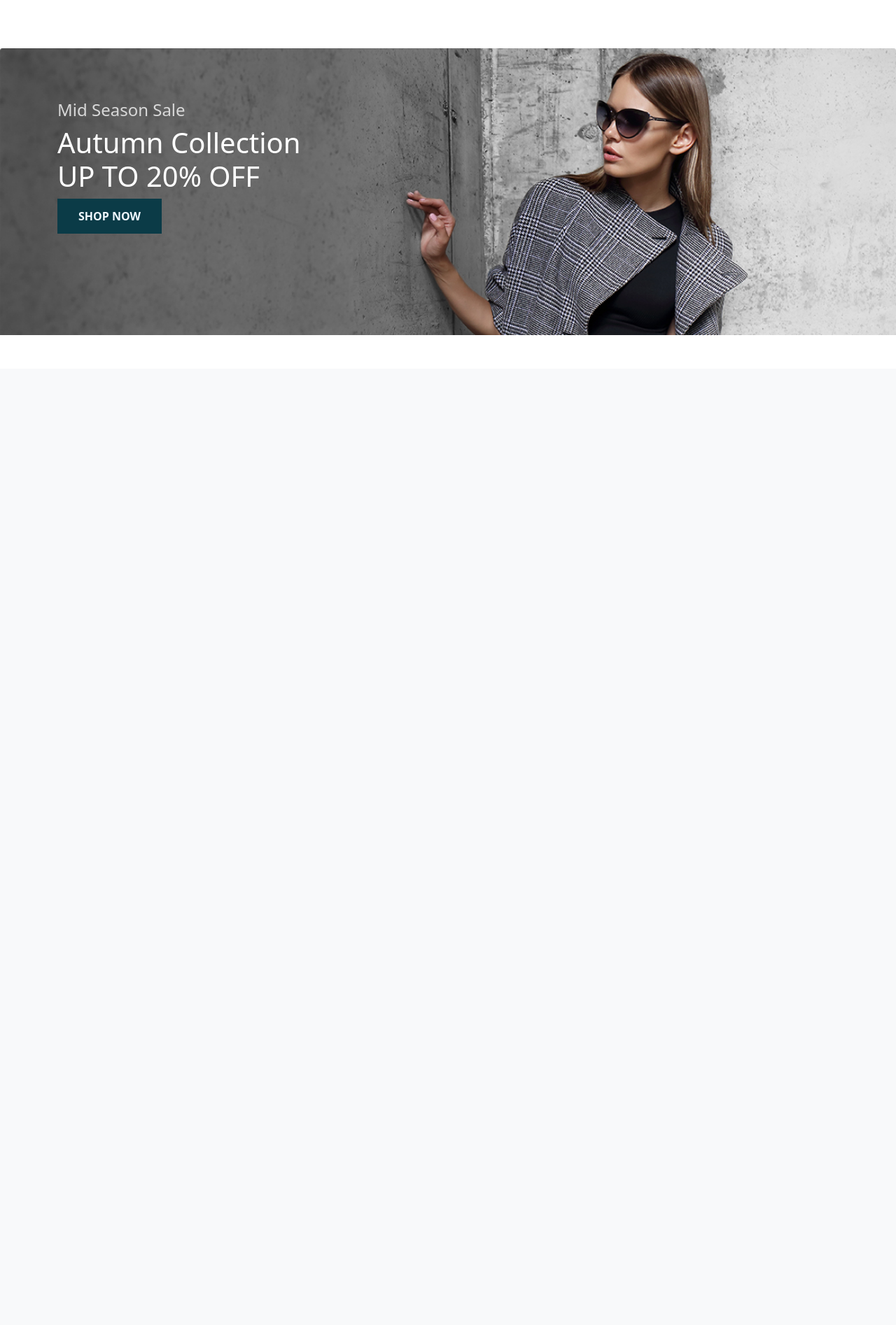
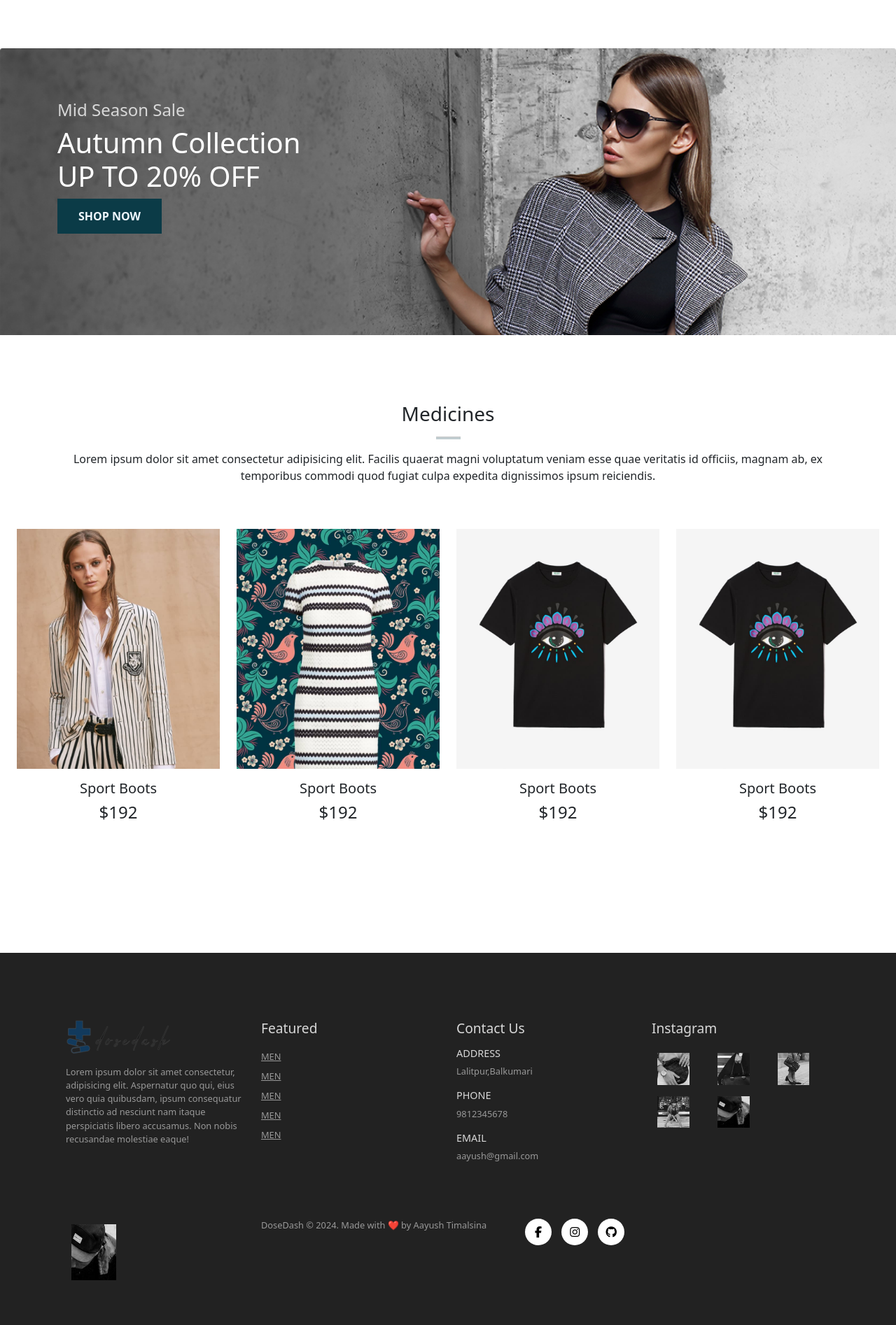
Before and after one commit to SshAayush/DoseDash, a Django app: page / in a window 1280 px wide. Shown: the part 2095-3989 px from the top of the page at 70% size. Before the commit the page ends 2574 px from the top, so only its background shows below. Run offline with Django 5.2, Linux system fonts and the light colour scheme.

Commit message:
Added footer

```diff
--- a/static/css/landingPage.css
+++ b/static/css/landingPage.css
@@ -207,3 +207,53 @@
 #banner button{
   background-color: #0b3b47;
 }
+
+footer{
+  background-color: #222;
+}
+
+footer h5{
+  color: #d8d8d8;
+  font-size: 1.2rem;
+}
+
+footer h6{
+  color: #d8d8d8;
+  font-size: 0.9rem;
+}
+
+footer li{
+  padding-bottom: 4px;
+}
+
+footer li a{
+  font-size: 0.8rem;
+  color: #999;
+}
+
+footer li a:hover{
+  color: #d8d8d8;
+}
+
+footer p{
+  color: #999;
+  font-size: 0.8rem;
+}
+
+footer .copyright a{
+  color: black;
+  width: 38px;
+  height: 38px;
+  background-color: #fff;
+  display: inline-block;
+  text-align: center;
+  line-height: 38px;
+  border-radius: 50%;
+  transition: 0.3s ease;
+  margin: 0 5px;
+}
+
+footer .copyright a:hover{
+  color: white;
+  background-color: #0b3b47;
+}
--- a/static/css/navbar.css
+++ b/static/css/navbar.css
@@ -9,6 +9,7 @@
   left: 0;
   width: 100vw;
   display: flex;
+  box-shadow: 0 5px 10px rgba(0,0,0,0.1);
 }
 
 .navbar-light .navbar-nav .nav-link{
--- a/templates/landingpage.html
+++ b/templates/landingpage.html
@@ -19,7 +19,7 @@
 </head>
 <body>
     <!-- Nav -->
-        <nav class="navbar navbar-expand-lg bg-body-tertiary navbar-light py-3 fixed-top">
+        <nav class="navbar navbar-expand-lg bg-body-tertiary navbar-light bg-white py-3 fixed-top">
             <div class="container">
               <img src = "{% static "image/logo.png" %}" alt = 'logo'>
               <button class="navbar-toggler" type="button" data-bs-toggle="collapse" data-bs-target="#navbarSupportedContent" aria-controls="navbarSupportedContent" aria-expanded="false" aria-label="Toggle navigation">
@@ -98,28 +98,28 @@
             <img class="img-fluid mb-3" src="{% static 'image/featured/1.jpg' %}" alt="">
             <h5 class="p-name">Sport Boots</h5>
             <h4 class="p-price">$192</h4>
-            <button class="buy-btn">But Now</button>
+            <button class="buy-btn">Buy Now</button>
           </div>
 
           <div class="product text-center col-lg-3 col-md-4 col-12">
             <img class="img-fluid mb-3" src="{% static 'image/featured/2.jpg' %}" alt="">
             <h5 class="p-name">Sport Boots</h5>
             <h4 class="p-price">$192</h4>
-            <button class="buy-btn">But Now</button>
+            <button class="buy-btn">Buy Now</button>
           </div>
 
           <div class="product text-center col-lg-3 col-md-4 col-12">
             <img class="img-fluid mb-3" src="{% static 'image/featured/3.jpg' %}" alt="">
             <h5 class="p-name">Sport Boots</h5>
             <h4 class="p-price">$192</h4>
-            <button class="buy-btn">But Now</button>
+            <button class="buy-btn">Buy Now</button>
           </div>
 
           <div class="product text-center col-lg-3 col-md-4 col-12">
             <img class="img-fluid mb-3" src="{% static 'image/featured/4.jpg' %}" alt="">
             <h5 class="p-name">Sport Boots</h5>
             <h4 class="p-price">$192</h4>
-            <button class="buy-btn">But Now</button>
+            <button class="buy-btn">Buy Now</button>
           </div>
         </div>
       </section>
@@ -131,28 +131,109 @@
           <button class="text-uppercase">Shop Now</button>
         </div>
       </section>
-    <!-- <footer>
-        <div class="footer-content">
-            <div class="footer-logo">
-                <a href="#">Your Logo</a>
+
+      <section id="Medicines" class="my-5 pb-5">
+        <div class="container text-center mt-5 py-5">
+          <h3>Medicines</h3>
+          <hr class="mx-auto">
+          <p>Lorem ipsum dolor sit amet consectetur adipisicing elit. Facilis quaerat magni voluptatum veniam esse quae veritatis id officiis, magnam ab, ex temporibus commodi quod fugiat culpa expedita dignissimos ipsum reiciendis.</p>
+        </div>
+        <div class="row mx-auto container-fluid">
+          <div class="product text-center col-lg-3 col-md-4 col-12">
+            <img class="img-fluid mb-3" src="{% static 'image/medicine/1.jpg' %}" alt="">
+            <h5 class="p-name">Sport Boots</h5>
+            <h4 class="p-price">$192</h4>
+            <button class="buy-btn">Buy Now</button>
+          </div>
+
+          <div class="product text-center col-lg-3 col-md-4 col-12">
+            <img class="img-fluid mb-3" src="{% static 'image/medicine/2.jpg' %}" alt="">
+            <h5 class="p-name">Sport Boots</h5>
+            <h4 class="p-price">$192</h4>
+            <button class="buy-btn">Buy Now</button>
+          </div>
+
+          <div class="product text-center col-lg-3 col-md-4 col-12">
+            <img class="img-fluid mb-3" src="{% static 'image/medicine/3.jpg' %}" alt="">
+            <h5 class="p-name">Sport Boots</h5>
+            <h4 class="p-price">$192</h4>
+            <button class="buy-btn">Buy Now</button>
+          </div>
+
+          <div class="product text-center col-lg-3 col-md-4 col-12">
+            <img class="img-fluid mb-3" src="{% static 'image/medicine/3.jpg' %}" alt="">
+            <h5 class="p-name">Sport Boots</h5>
+            <h4 class="p-price">$192</h4>
+            <button class="buy-btn">Buy Now</button>
+          </div>
+        </div>
+      </section>
+
+      <footer class="mt-5 py-5">
+        <div class="row container mx-auto pt-5">
+          <div class="footer-one col-lg-3 col-md-6 col-12">
+            <img src="{% static 'image/logo.png' %}" alt="logo">
+            <p class="pt-3">Lorem ipsum dolor sit amet consectetur, adipisicing elit. Aspernatur quo qui, eius vero quia quibusdam, ipsum consequatur distinctio ad nesciunt nam itaque perspiciatis libero accusamus. Non nobis recusandae molestiae eaque!</p>
+          </div>
+
+          <div class="footer-one col-lg-3 col-md-6 col-12 mb-3">
+            <h5 class="pb-2">Featured</h5>
+            <ul class="text-uppercase list-unstyled">
+              <li><a href="#">Men</a></li>
+              <li><a href="#">Men</a></li>
+              <li><a href="#">Men</a></li>
+              <li><a href="#">Men</a></li>
+              <li><a href="#">Men</a></li>
+            </ul>
+          </div>
+
+          <div class="footer-one col-lg-3 col-md-6 col-12 mb-3">
+            <h5 class="pb-2">Contact Us</h5>
+            <div>
+              <h6 class="text-uppercase">Address</h6>
+              <p>Lalitpur,Balkumari</p>
             </div>
-            <div class="footer-links">
-                <ul>
-                    <li><a href="#about">About</a></li>
-                    <li><a href="#services">Services</a></li>
-                    <li><a href="#contact">Contact</a></li>
-                </ul>
+            <div>
+              <h6 class="text-uppercase">Phone</h6>
+              <p>9812345678</p>
             </div>
-            <div class="footer-social">
-                <a href="#" target="_blank">Facebook</a>
-                <a href="#" target="_blank">Twitter</a>
-                <a href="#" target="_blank">Instagram</a>
+            <div>
+              <h6 class="text-uppercase">Email</h6>
+              <p>aayush@gmail.com</p>
             </div>
+          </div>
+
+          <div class="footer-one col-lg-3 col-md-6 col-12">
+            <h5 class="pb-2">Instagram</h5>
+            <div class="row">
+              <img class="img-fluid w-25 h-100 m-2" src="{% static 'image/insta/1.jpg' %}" alt="instaimg">
+              <img class="img-fluid w-25 h-100 m-2" src="{% static 'image/insta/2.jpg' %}" alt="instaimg">
+              <img class="img-fluid w-25 h-100 m-2" src="{% static 'image/insta/3.jpg' %}" alt="instaimg">
+              <img class="img-fluid w-25 h-100 m-2" src="{% static 'image/insta/4.jpg' %}" alt="instaimg">
+              <img class="img-fluid w-25 h-100 m-2" src="{% static 'image/insta/5.jpg' %}" alt="instaimg">
+            </div>
+          </div>
         </div>
-        <div class="footer-bottom">
-            <p>&copy; 2024 Your Company. All rights reserved.</p>
+        <div class="copyright mt-5">
+          <div class="row container mx-auto">
+
+            <div class="col-lg-3 col-md-6 col-12 mb-4">
+              <img class="img-fluid w-25 h-100 m-2" src="{% static 'image/insta/5.jpg' %}" alt="payment">
+            </div>
+
+            <div class="col-lg-4 col-md-6 col-12 text-nowrap mb-2">
+              <p>DoseDash © 2024. Made with ❤️ by Aayush Timalsina </p>
+            </div>
+
+            <div class="col-lg-4 col-md-6 col-12">
+              <a href="#"><i class="fa-brands fa-facebook-f"></i></a>
+              <a href="#"><i class="fa-brands fa-instagram"></i></a>
+              <a href="#"><i class="fa-brands fa-github"></i></a>
+            </div>
+
+          </div>
         </div>
-    </footer> -->
+      </footer>
 
     <!-- Bootstrap JS -->
     <script src="https://cdn.jsdelivr.net/npm/@popperjs/core@2.11.8/dist/umd/popper.min.js" integrity="sha384-I7E8VVD/ismYTF4hNIPjVp/Zjvgyol6VFvRkX/vR+Vc4jQkC+hVqc2pM8ODewa9r" crossorigin="anonymous"></script>
```
Also changed, not shown: static/image/insta/1.jpg (added), static/image/insta/2.jpg (added), static/image/insta/3.jpg (added), static/image/insta/4.jpg (added), static/image/insta/5.jpg (added), static/image/insta/6.jpg (added), static/image/medicine/1.jpg (added), static/image/medicine/2.jpg (added), static/image/medicine/3.jpg (added), static/image/medicine/4.jpg (added).
